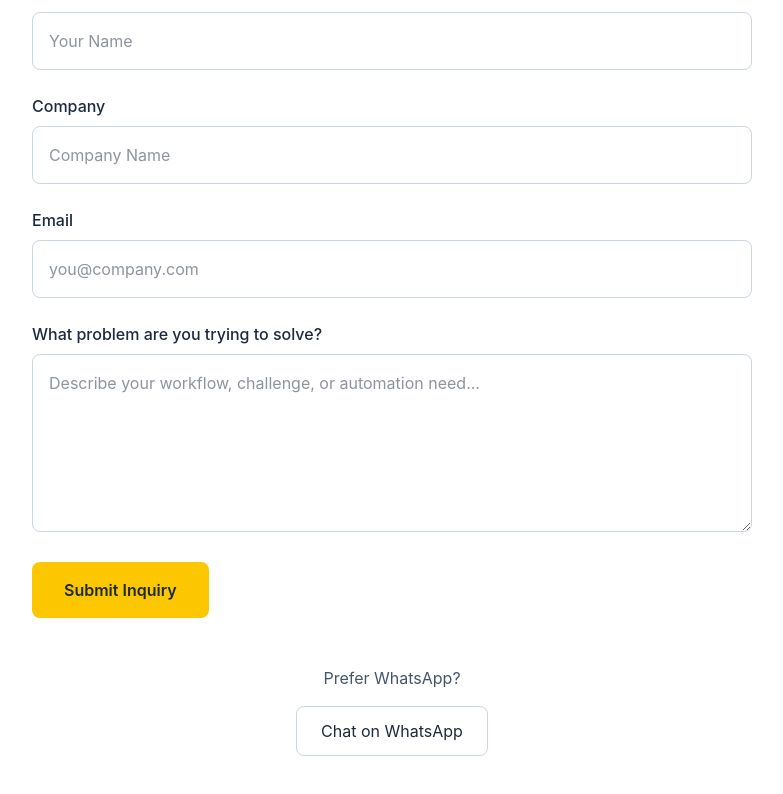
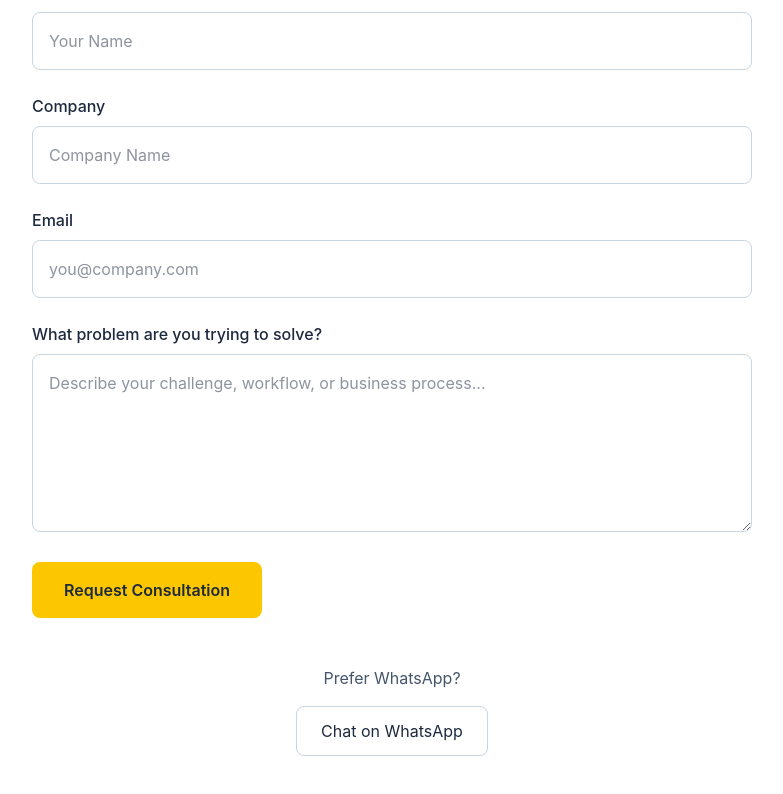
Before and after one commit to olaric8/lemonlogic-website, a React (Vite) app: page /contact in a window 1280 px wide. Shown: the part 392-1186 px from the top of the page, without its empty margins (248-1031 px from the left). Built offline with nearby package versions, Linux system fonts and the light colour scheme.

Commit message:
Integrate Formspree lead capture

```diff
--- a/src/Contact.jsx
+++ b/src/Contact.jsx
@@ -20,7 +20,11 @@ export default function Contact() {
       <section className="py-20">
         <div className="max-w-3xl mx-auto px-6">
 
-          <form className="space-y-6">
+          <form
+            action="https://formspree.io/f/xojzqzzv"
+            method="POST"
+            className="space-y-6"
+          >
 
             <div>
               <label className="block mb-2 font-medium">
@@ -29,8 +33,9 @@ export default function Contact() {
 
               <input
                 type="text"
+                name="name"
+                placeholder="Your Name"
                 className="w-full border border-slate-300 rounded-lg p-4"
-                placeholder="Your Name"
               />
             </div>
 
@@ -41,6 +46,7 @@ export default function Contact() {
 
               <input
                 type="text"
+                name="company"
                 className="w-full border border-slate-300 rounded-lg p-4"
                 placeholder="Company Name"
               />
@@ -53,8 +59,9 @@ export default function Contact() {
 
               <input
                 type="email"
+                name="email"
+                placeholder="you@company.com"
                 className="w-full border border-slate-300 rounded-lg p-4"
-                placeholder="you@company.com"
               />
             </div>
 
@@ -65,16 +72,17 @@ export default function Contact() {
 
               <textarea
                 rows="6"
+                name="message"
+                placeholder="Describe your challenge, workflow, or business process..."
                 className="w-full border border-slate-300 rounded-lg p-4"
-                placeholder="Describe your workflow, challenge, or automation need..."
               />
             </div>
 
             <button
               type="submit"
-              className="bg-yellow-400 hover:bg-yellow-500 px-8 py-4 rounded-lg font-semibold"
+              className="bg-yellow-400 hover:bg-yellow-500 px-8 py-4 rounded-lg font-semibold transition"
             >
-              Submit Inquiry
+              Request Consultation
             </button>
 
           </form>
```
